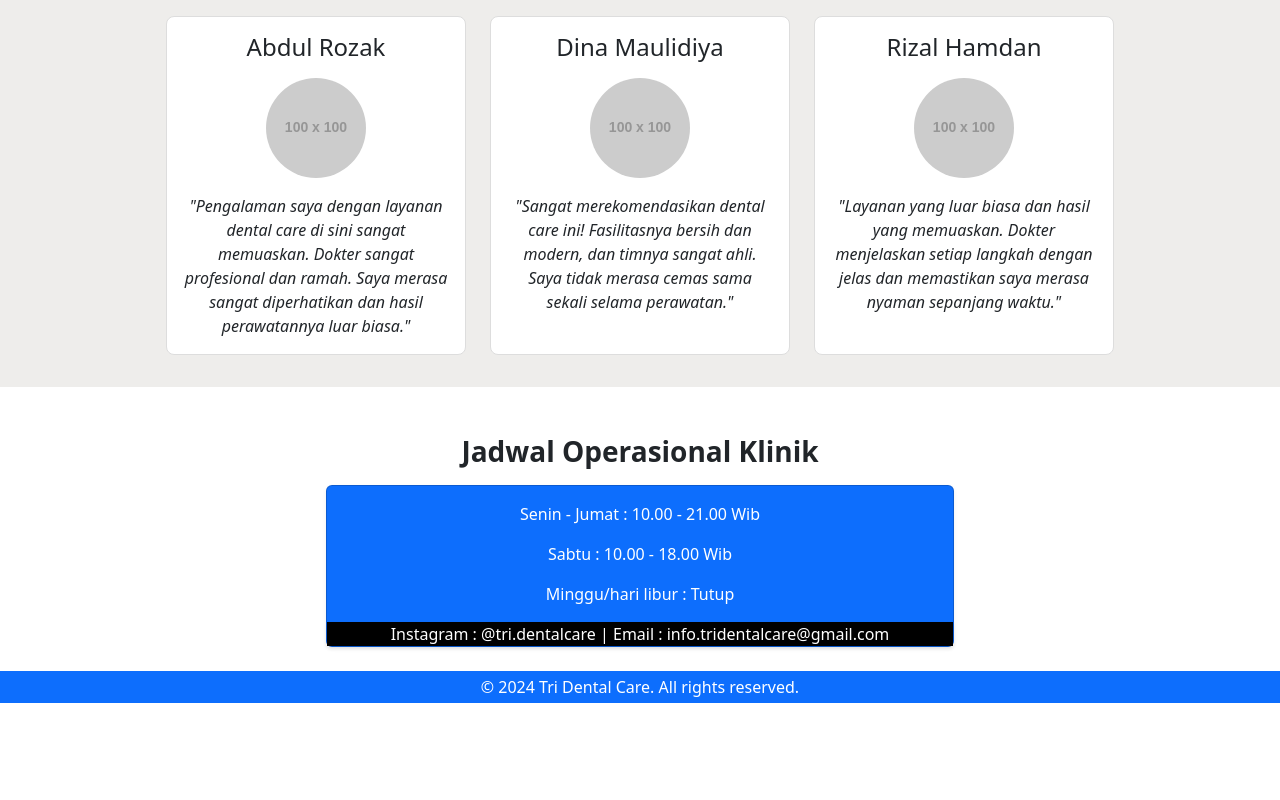
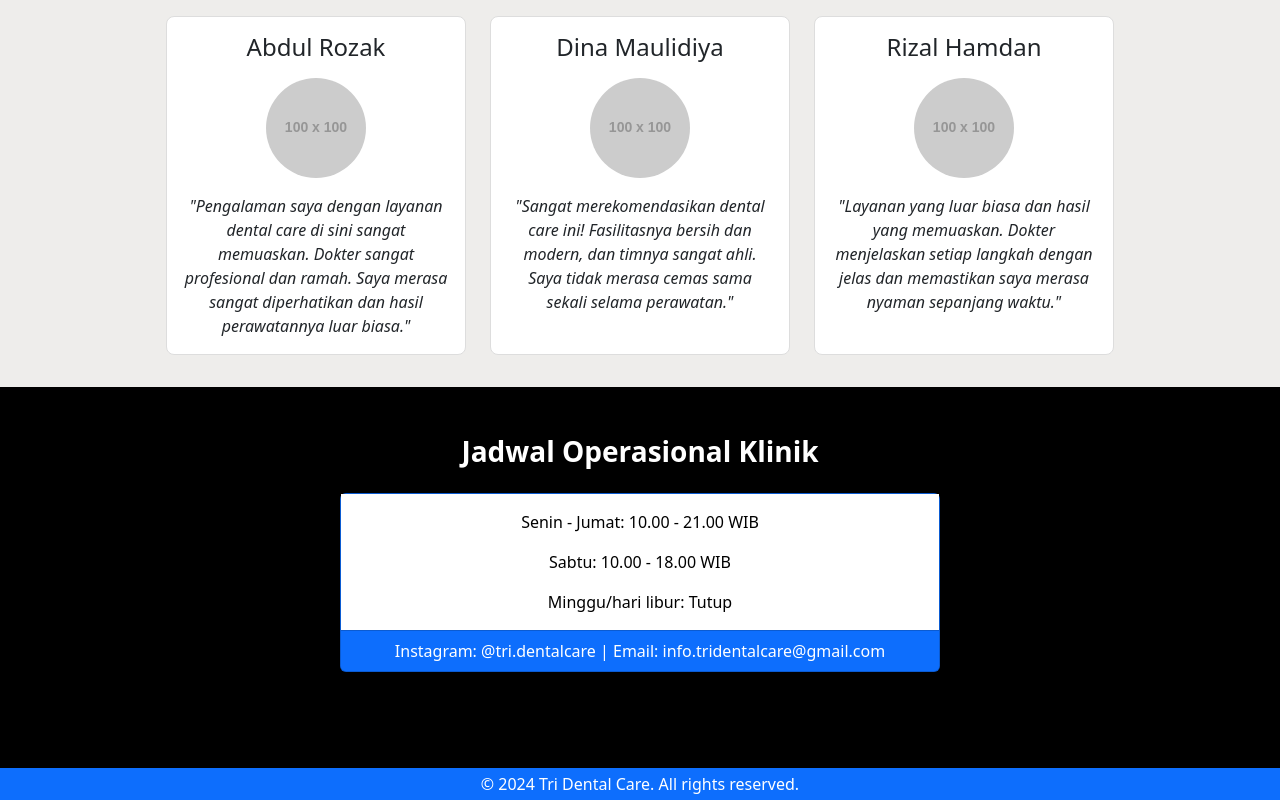
Before and after one commit to alrazak/frontend-react-tridentalcare, a React (Vite) app: page / in a window 1280 px wide. Shown: the part 2384-3184 px from the top of the page. Before the commit the page ends 3087 px from the top, so only its background shows below. Built offline with nearby package versions, Linux system fonts and the light colour scheme.

Commit message:
put: styling contact

```diff
--- a/src/components/body/Contact.jsx
+++ b/src/components/body/Contact.jsx
@@ -2,23 +2,22 @@ import React from "react";
 
 function Contact() {
     return (
-        <div id="contact" className="row d-flex justify-content-center mt-5">
-            <h3 className="card-title fw-bold text-center mb-3">Jadwal Operasional Klinik</h3>
-            <div className="col-md-6">
-                <div className="card mb-4 bg-primary text-white shadow-sm">
-                    <div className="card-body text-center">
-
-                        <p className="card-text">Senin - Jumat : 10.00 - 21.00 Wib</p>
-                        <p className="card-text">Sabtu : 10.00 - 18.00 Wib</p>
-                        <p className="card-text">Minggu/hari libur : Tutup</p>
+        <div id="contact" className="bg-black text-center py-5">
+            <h3 className="text-white fw-bold mb-4">Jadwal Operasional Klinik</h3>
+            <div className="container d-flex justify-content-center">
+                <div className="card mb-5 bg-primary text-white" style={{ maxWidth: '600px', width: '100%' }}>
+                    <div className="card-body bg-white text-black text-center">
+                        <p className="card-text">Senin - Jumat: 10.00 - 21.00 WIB</p>
+                        <p className="card-text">Sabtu: 10.00 - 18.00 WIB</p>
+                        <p className="card-text">Minggu/hari libur: Tutup</p>
                     </div>
-                    <div className="bg-black text-white text-center shadow-sm">
-                        <p className="card-text">Instagram : @tri.dentalcare | Email : info.tridentalcare@gmail.com</p>
+                    <div className="card-footer bg-primary text-white text-center">
+                        <p className="card-text">Instagram: @tri.dentalcare | Email: info.tridentalcare@gmail.com</p>
                     </div>
                 </div>
             </div>
         </div>
-    )
+    );
 }
 
 export default Contact;
```
